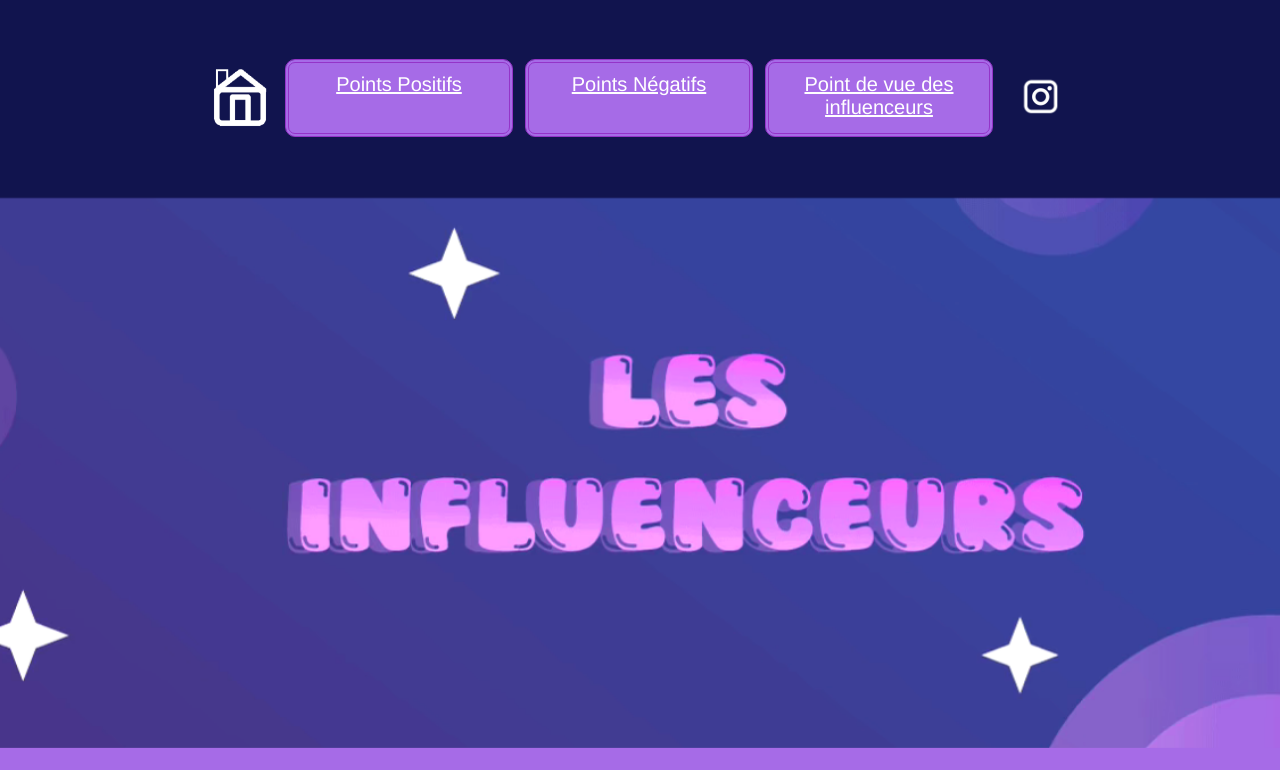
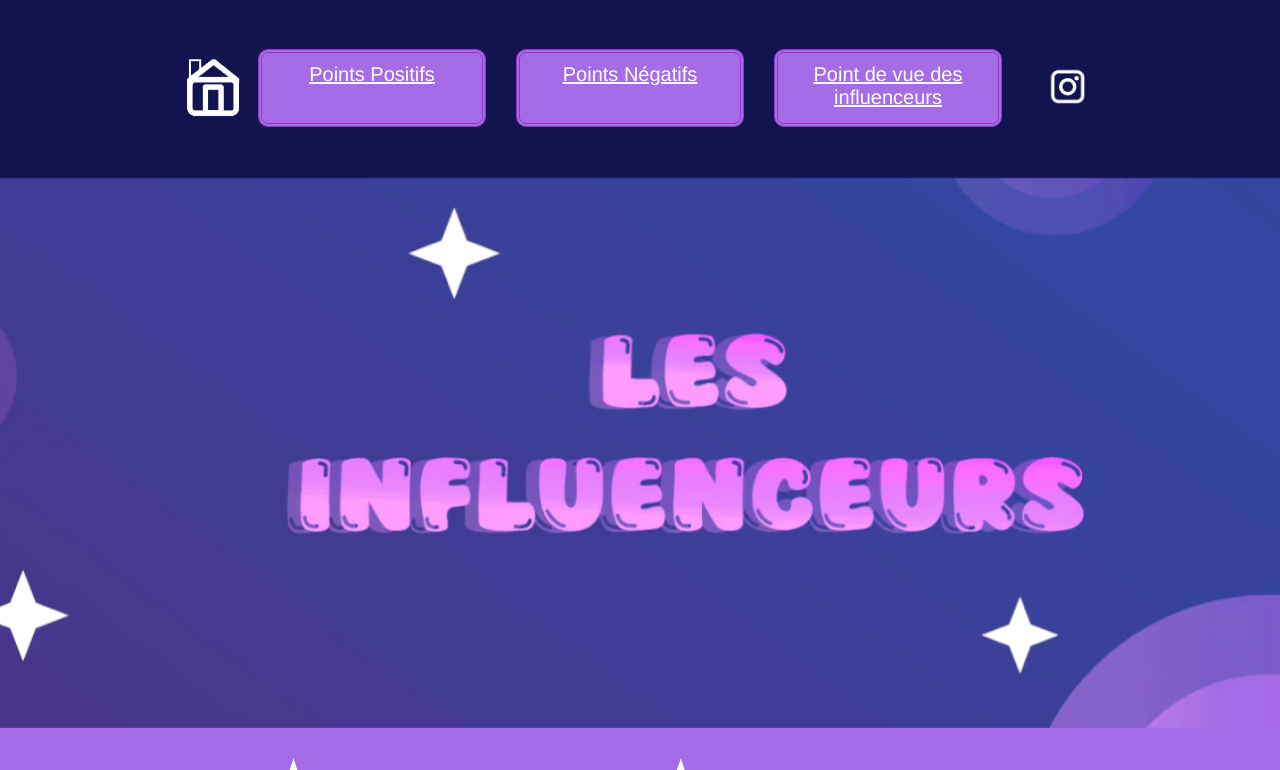
Before and after one commit to Hatterrine/influenceurs, a plain HTML site: page index.html in a window 1280 px wide. Shown: the top 770 px of the page. Drawn offline with Linux system fonts and the light colour scheme.

Commit message:
Update feuilledestyle.css

```diff
--- a/feuilledestyle.css
+++ b/feuilledestyle.css
@@ -40,9 +40,7 @@ nav {
     display: grid;
     grid-column-gap: 10px;
     grid-row-gap: 1em;
-    grid-template-columns: repeat(5, 230px);
-    justify-content:center;
-    padding: 10px;
+    grid-template-columns: repeat(5, 1fr);
     z-index: 1000; /* Assure que la barre reste au-dessus */
 } /* Dans la balise nav: je met l'image de ma bannière que je fait répéter sur l'axe x.  */
 /* L'image fera partie du background et je lui donne une taille et je la positionne à 20 pixels sur l'axe y  */
```
